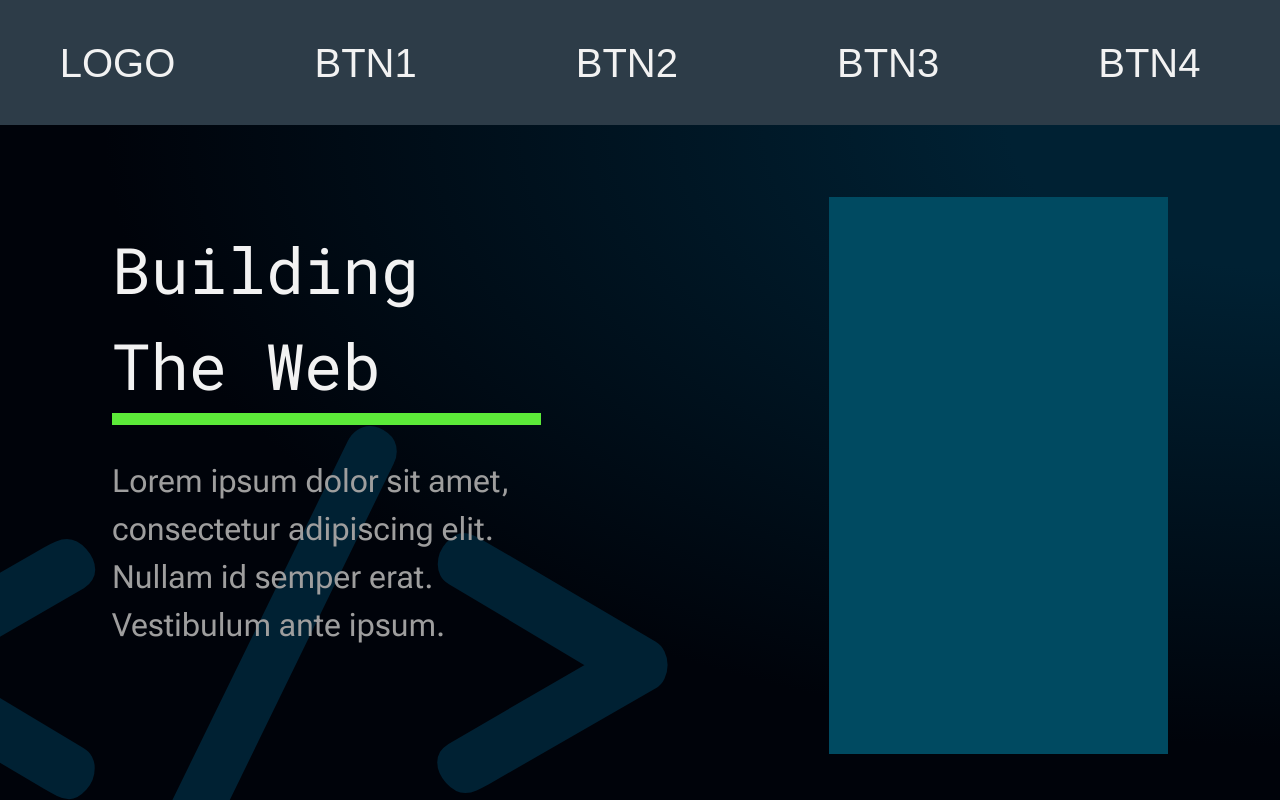
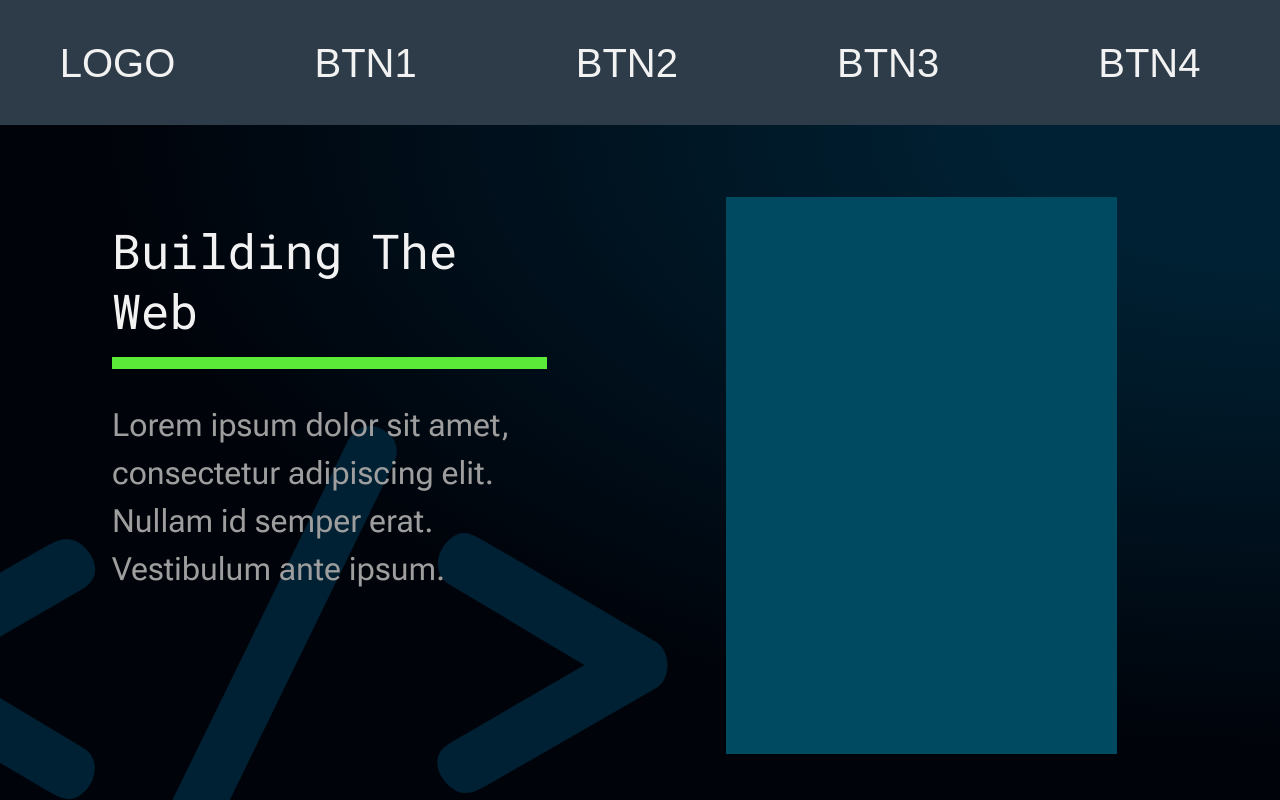
Before and after one commit to DaSmelterSaif/portfolio, a Vue app: page / in a window 1280 px wide. Built offline with nearby package versions, Linux system fonts and the light colour scheme; a web font is replaced by a local one.

Commit message:
hero section (desktop)

```diff
--- a/src/components/HeroSec.vue
+++ b/src/components/HeroSec.vue
@@ -12,18 +12,25 @@ export default {
 </script>
 
 <template>
+    <!-- TODO - Fix vertical alignment (especially when pressing F11) -->
     <GenericSec
-        class="flex flex-row relative -z-20 overflow-hidden bg-radial-[at_100%_0%] from-[#002133] from-15% to-bg-dark to-65% h-[calc(100vh-125px)]">
+        class="flex flex-row xll:px-56 relative -z-20 overflow-hidden bg-radial-[at_100%_0%] from-[#002133] from-15% to-bg-dark to-65% h-[calc(100vh-125px)]">
 
-        <div class="mt-24 w-124">
-            <div class="border-b-12 border-solid border-primary">
-                <h1 class="text-title text-text">Building The Web</h1>
+        <div class="flex-7"> <!-- bg-blue-300/30 -->
+            <div class="mt-24 max-w-124 2xl:ml-20">
+                <div class="border-b-12 border-solid border-primary pb-4">
+                    <h1 class="text-title text-text text-5xl 2xl:text-7xl leading-tight">Building The Web</h1>
+                </div>
+                <p class="text-body text-text-muted mt-8">Lorem ipsum dolor sit amet, consectetur adipiscing elit.
+                    Nullam
+                    id semper erat. Vestibulum ante ipsum.</p>
             </div>
-            <p class="text-body text-text-muted mt-8">Lorem ipsum dolor sit amet, consectetur adipiscing elit. Nullam
-                id semper erat. Vestibulum ante ipsum.</p>
         </div>
 
-        <div class="bg-highlight w-97.75 h-139.25 mt-18 ml-72"></div>
+        <div class="flex justify-center items-start flex-10"> <!-- bg-amber-300/30 -->
+            <div class="bg-highlight w-97.75 aspect-391/557 xll:w-105 mt-18 ml-[10vw] 2xl:ml-[4vw]"></div>
+            <!-- 2xl:ml-[20vw] -->
+        </div>
 
         <p class="absolute -bottom-57 -left-37 -z-10 select-none quicksand-font text-[512px] text-[#002133]">
             &#60;&#47;&#62;
--- a/src/components/NavBar.vue
+++ b/src/components/NavBar.vue
@@ -8,11 +8,11 @@ export default {
 
 <template>
     <nav class="flex flex-row w-full h-31.25 bg-bg-db-light text-text select-none">
-        <a href="#" class="text-nav-link w-58.75 flex justify-center items-center">LOGO</a>
-        <a href="#" class="text-nav-link flex-1 flex justify-center items-center">BTN1</a>
-        <a href="#" class="text-nav-link flex-1 flex justify-center items-center">BTN2</a>
-        <a href="#" class="text-nav-link flex-1 flex justify-center items-center">BTN3</a>
-        <a href="#" class="text-nav-link flex-1 flex justify-center items-center">BTN4</a>
+        <a href="#" class="text-nav-link w-58.75 flex justify-center items-center text-[40px]">LOGO</a>
+        <a href="#" class="text-nav-link flex-1 flex justify-center items-center text-[40px]">BTN1</a>
+        <a href="#" class="text-nav-link flex-1 flex justify-center items-center text-[40px]">BTN2</a>
+        <a href="#" class="text-nav-link flex-1 flex justify-center items-center text-[40px]">BTN3</a>
+        <a href="#" class="text-nav-link flex-1 flex justify-center items-center text-[40px]">BTN4</a>
     </nav>
 </template>
 
--- a/src/style.css
+++ b/src/style.css
@@ -24,7 +24,11 @@
   --color-warning: hsl(54, 100%, 31%);
   --color-success: hsl(156, 68%, 43%);
   --color-info: hsl(217, 94%, 69%);
+
+  --breakpoint-xll: 120rem;
 }
+
+/* TODO - Remove font-size attributes */
 
 @layer components {
   .text-nav-link {
@@ -32,7 +36,6 @@
     font-optical-sizing: auto;
     font-weight: 400;
     font-style: normal;
-    font-size: 40px;
   }
 
   .text-title {
@@ -40,7 +43,6 @@
     font-optical-sizing: auto;
     font-weight: 400;
     font-style: normal;
-    font-size: 64px;
   }
 
   .text-body {
```
